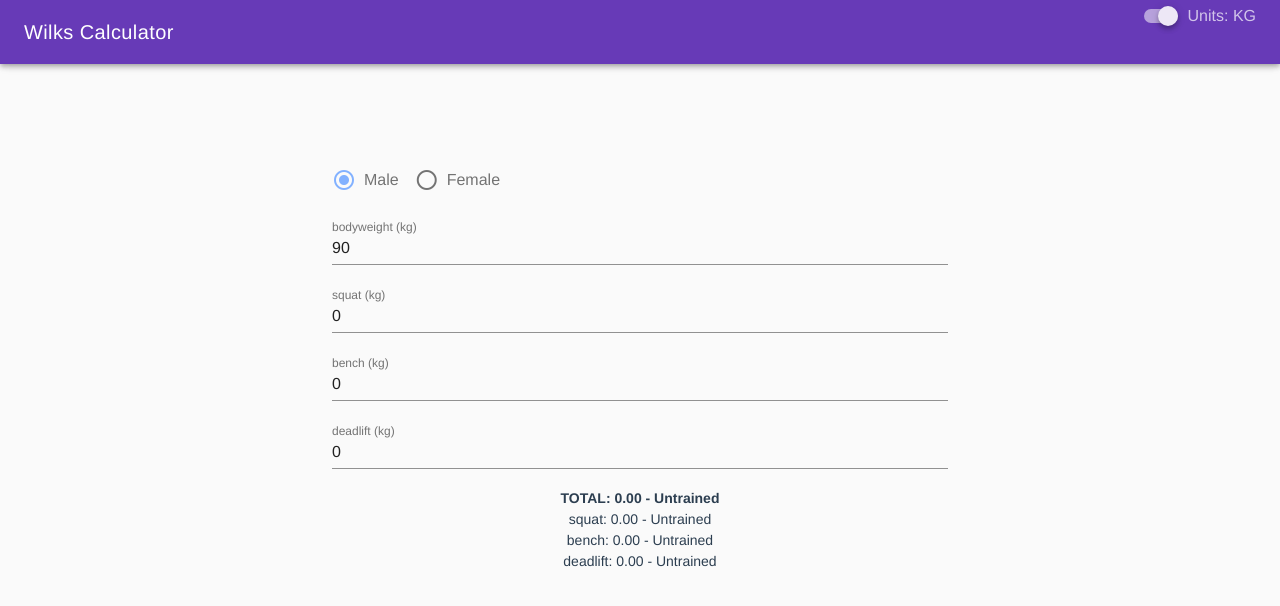
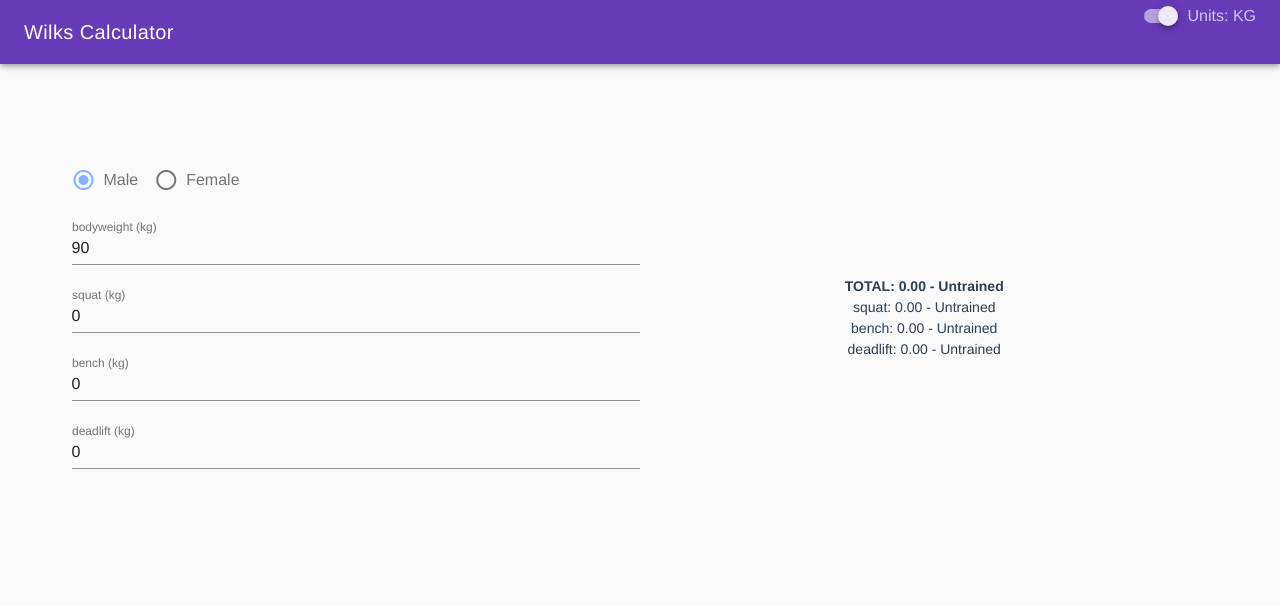
Before and after one commit to trepz/wilks-calculator, a Vue app: page / in a window 1280 px wide. Shown: the top 606 px of the page. Built offline with nearby package versions, Linux system fonts and the light colour scheme.

Commit message:
Update main layout so components sit next to each other

```diff
--- a/src/App.vue
+++ b/src/App.vue
@@ -2,13 +2,19 @@
   <v-app>
     <TopBar :useKilos="useKilos" @unitChange="useKilos = $event" />
     <v-content>
-      <v-container fluid>
+      <v-container>
+        <v-layout align-center justify-center row fill-height wrap>
+          <v-flex align-center sm6 xs12>
             <UserInputs
               :useKilos="useKilos"
               :stats.sync="stats"
               :gender.sync="gender"
             />
+          </v-flex>
+          <v-flex sm6 xs12>
             <LiftRank :stats="statsWilks" />
+          </v-flex>
+        </v-layout>
       </v-container>
     </v-content>
     <v-footer app></v-footer>
--- a/src/components/UserInputs.vue
+++ b/src/components/UserInputs.vue
@@ -1,6 +1,4 @@
 <template>
-  <v-layout align-center justify-center row fill-height>
-    <v-flex xs12 md6>
   <v-form>
     <!-- Gender radio input -->
     <v-radio-group :value="gender" @change="updateGender" row>
@@ -18,8 +16,6 @@
       :label="label(stat.name)"
     ></v-text-field>
   </v-form>
-    </v-flex>
-  </v-layout>
 </template>
 
 <script lang="ts">
```
Lines whose indentation alone changed are shown as unchanged.
